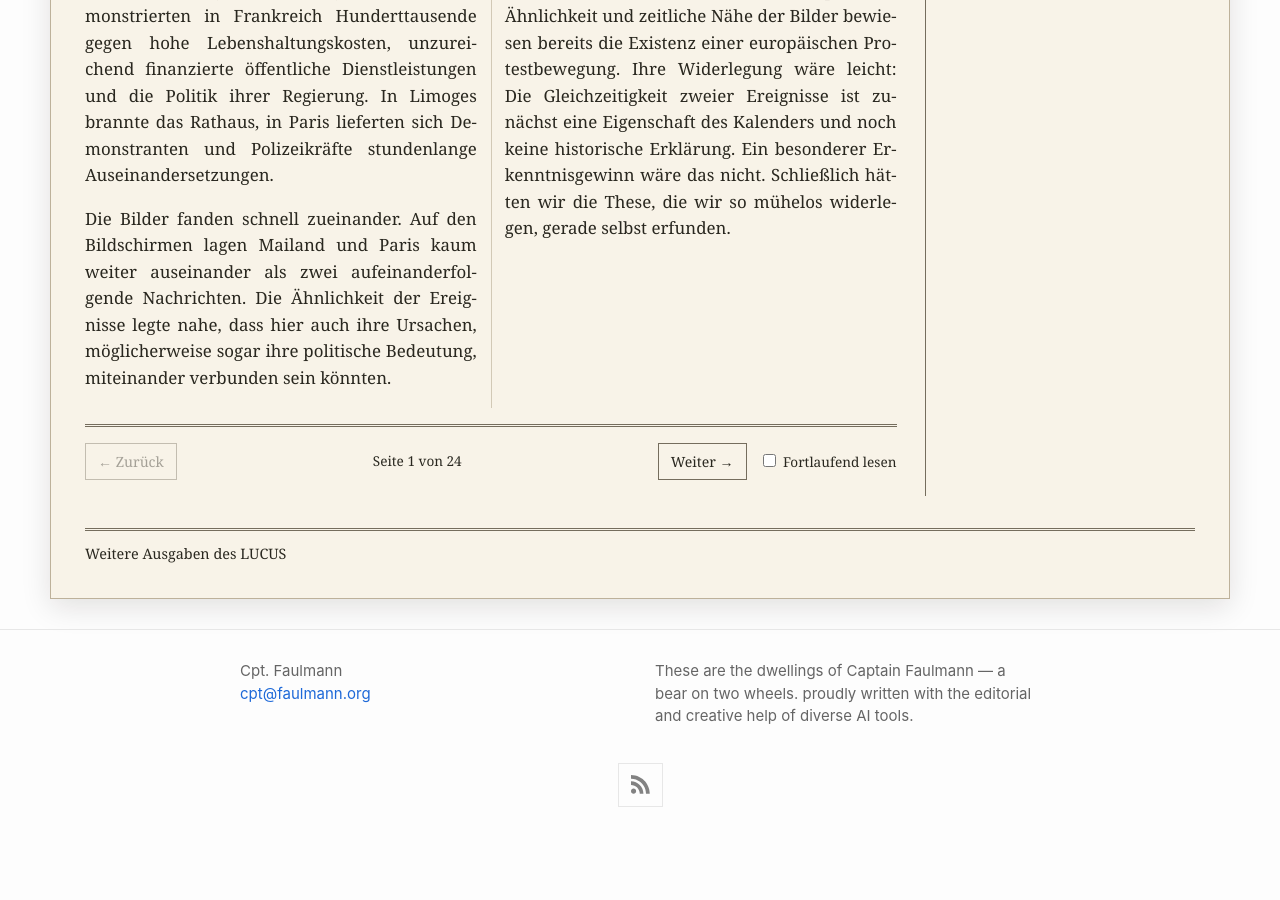
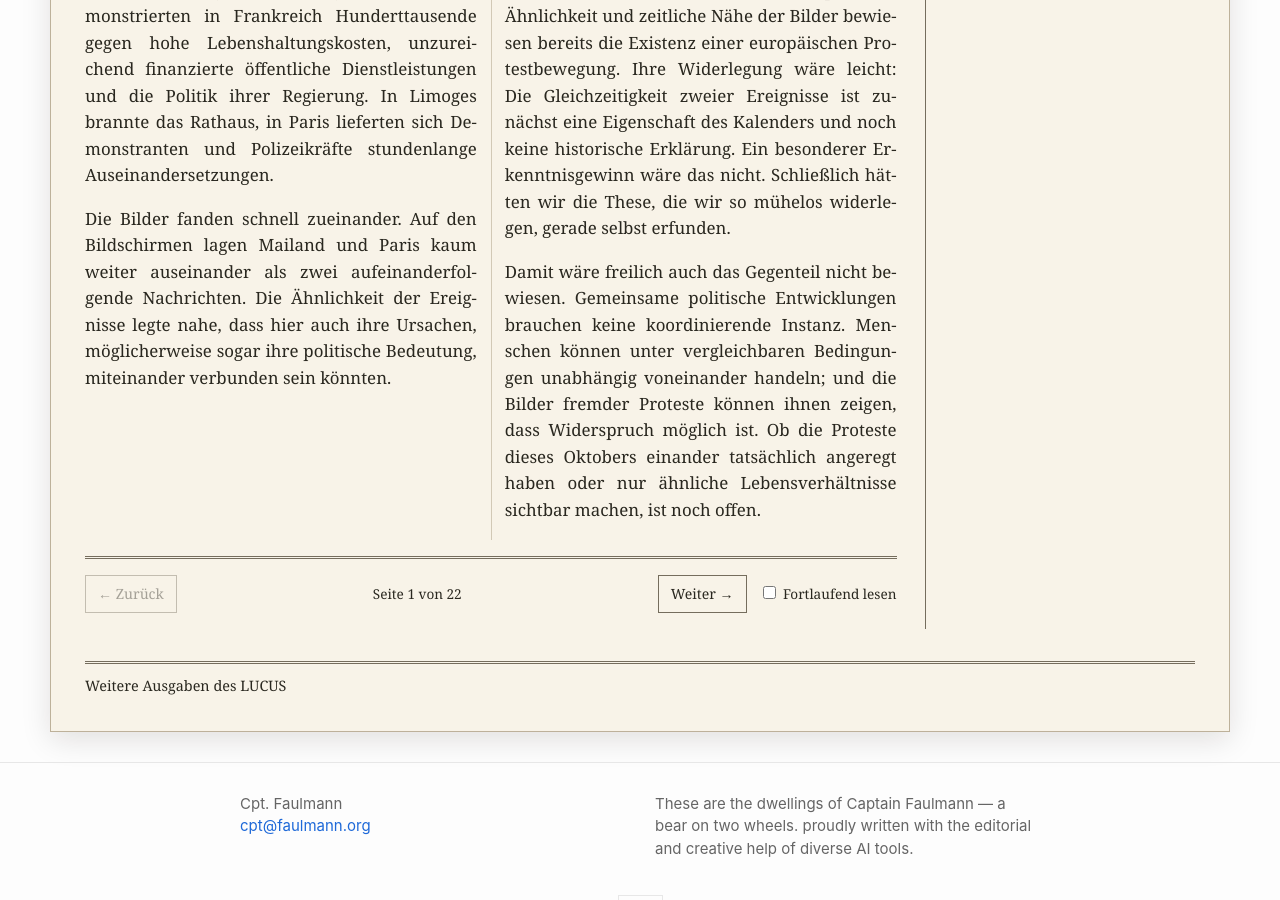
Before and after one commit to cgars/faulmann, a Jekyll site: the page built from _lucus/wenn-die-ohnmacht-auf-die-strasse-geht.md, in a window 1280 px wide and 900 px high, scrolled down 998 px. Built offline with Jekyll 4.4.1, drawn with Linux system fonts in a browser that asks for light colours; before the commit the page ends 1841 px from its top, so only the background shows below that; some of the changed lines change nothing that is shown.

Commit message:
Develop mediated protest diffusion and solidarity; close with Internationale signal image without extending essay

```diff
--- a/_lucus/wenn-die-ohnmacht-auf-die-strasse-geht.md
+++ b/_lucus/wenn-die-ohnmacht-auf-die-strasse-geht.md
@@ -22,7 +22,7 @@
 
 Eine naheliegende Annahme, und eine, aus der sich ein ausgesprochen bequemer Strohmann machen ließe. Wir müssten nur behaupten, die Ähnlichkeit und zeitliche Nähe der Bilder bewiesen bereits die Existenz einer europäischen Protestbewegung. Ihre Widerlegung wäre leicht: Die Gleichzeitigkeit zweier Ereignisse ist zunächst eine Eigenschaft des Kalenders und noch keine historische Erklärung. Ein besonderer Erkenntnisgewinn wäre das nicht. Schließlich hätten wir die These, die wir so mühelos widerlegen, gerade selbst erfunden.
 
-Damit wäre allerdings auch das Gegenteil nicht bewiesen. Zwischen einer bereits organisierten gemeinsamen Bewegung und völlig beziehungslosen Ereignissen liegt ein beträchtliches Feld möglicher gesellschaftlicher Zusammenhänge. Es wäre deshalb ebenso voreilig, einen solchen Zusammenhang allein deshalb auszuschließen, weil sich keine gemeinsame Organisation, kein grenzüberschreitendes Aktionsbündnis und kein verbindliches politisches Programm nachweisen lassen. Gesellschaftliche Entwicklungen benötigen selten eine koordinierende Instanz, um einander zu beeinflussen. Vielmehr dürfte ein erheblicher Teil ihrer Wirkung gerade darin bestehen, dass Menschen in voneinander unabhängigen Situationen ähnliche Erfahrungen machen, diese auf vergleichbare Weise interpretieren und dabei Handlungsmöglichkeiten entdecken, die ihnen zuvor nicht zur Verfügung zu stehen schienen.
+Damit wäre freilich auch das Gegenteil nicht bewiesen. Gemeinsame politische Entwicklungen brauchen keine koordinierende Instanz. Menschen können unter vergleichbaren Bedingungen unabhängig voneinander handeln; und die Bilder fremder Proteste können ihnen zeigen, dass Widerspruch möglich ist. Ob die Proteste dieses Oktobers einander tatsächlich angeregt haben oder nur ähnliche Lebensverhältnisse sichtbar machen, ist noch offen.
 
 Die interessante Frage ist deshalb weniger, ob wir bereits von einer europäischen Protestbewegung sprechen dürfen, sondern was es eigentlich bedeuten würde, wenn eine solche gerade entstünde.
 
@@ -48,7 +48,7 @@
 
 Es handelt sich mithin nicht um eine einfache Kausalität, in der Unzufriedenheit zu Ohnmacht und diese schließlich zum Protest führt.
 
-Eine Demonstration könnte der Versuch sein, individuell erfahrene Ohnmacht durch kollektives Handeln zu überwinden. Ebenso könnte sie aber Ausdruck bereits vorhandener Handlungsfähigkeit sein. Gewerkschaftlich organisierter Protest setzt beispielsweise nicht voraus, dass die Beteiligten zuvor jede Erwartung politischer Wirksamkeit verloren haben.
+Eine Demonstration könnte individuell erfahrene Ohnmacht überwinden oder Ausdruck bereits vorhandener Handlungsfähigkeit sein. Der sichtbare Protest anderer kann dabei neue Handlungsmöglichkeiten vorstellbar machen. Gewerkschaftlich organisierter Protest setzt jedenfalls nicht voraus, dass Beteiligte zuvor jede Erwartung politischer Wirksamkeit verloren haben.
 
 Hier droht unsere Argumentation sonst zirkulär zu werden. Aus der Teilnahme an einem Protest lässt sich nicht ohne Weiteres eine vorausgegangene Erfahrung von Ohnmacht erschließen, um diese Erfahrung anschließend zur Ursache eben jener Teilnahme zu erklären. Menschen können handeln, weil sie Veränderung für möglich halten, weil sie einer Institution widersprechen möchten oder weil ihnen bereits die öffentliche Artikulation ihrer Haltung wichtig ist.
 
@@ -138,23 +138,21 @@
 
 Wir können also eine mögliche Rückkopplung zwischen staatlichem Eingreifen, wechselseitigem Misstrauen und erneuter Mobilisierung untersuchen, ohne sie für diesen Protesttag als Ursache zu behaupten. Gewalt ist nicht die notwendige Sprache der Ohnmacht. Sie kann kalkuliert, situativ hervorgebracht, provoziert, verhindert oder begrenzt werden. Für jede dieser Möglichkeiten benötigen wir mehr als die Ähnlichkeit der Bilder.
 
-## V. Die Wirklichkeit und ihre nachträgliche Vereinheitlichung
+## V. Bilder, Signale und ihre möglichen Verbindungen
 
-Während auf den Straßen gestritten wird, findet eine zweite Auseinandersetzung um die Bedeutung dieser Ereignisse statt. Sie vollzieht sich in politischen Stellungnahmen, journalistischen Berichten und sozialen Medien.
+Während auf den Straßen gestritten wird, findet eine weitere Auseinandersetzung um die Bedeutung dieser Ereignisse statt. Bilder aus verschiedenen Städten liegen auf Bildschirmen nur einen Schnitt voneinander entfernt. Sie können eine Einheit suggerieren, wo sich die Beteiligten weder kennen noch dieselben Ziele verfolgen.
 
-Dort erscheinen Demonstrationen häufig als Abfolge verdichteter Bilder. Unterschiedliche Städte liegen nur einen Schnitt voneinander entfernt, friedliche Kundgebungen und gewaltsame Auseinandersetzungen können in derselben Bildstrecke aufeinanderfolgen. Der Zusammenhang entsteht dann nicht notwendig zwischen den Beteiligten, sondern zunächst in der Darstellung ihrer Handlungen.
+Mitunter wird dieser Eindruck gezielt erzeugt. Anfang Oktober berichtete eine NewsGuard-Analyse über ältere Aufnahmen französischer Proteste, die als aktuelle Belege für ein größeres Ausmaß an Chaos und Gewalt verbreitet worden seien. Aber die mediale Nähe der Ereignisse besitzt noch eine andere mögliche Wirkung.
 
-Mitunter geschieht dies gezielt. Anfang Oktober berichtete eine NewsGuard-Analyse über ältere Aufnahmen französischer Proteste, die als aktuelle Belege für ein größeres Ausmaß an Chaos und Gewalt verbreitet worden seien. Doch das Problem reicht über irreführende Videos hinaus.
+Die Bilder werden nicht nur von Beobachtern gesehen. Sie erreichen auch Menschen, die selbst über ihre Lebensverhältnisse und politischen Möglichkeiten nachdenken. Wer andernorts Widerspruch sieht, kann beginnen, die eigene Lage nicht länger für unveränderlich zu halten. Der Protest anderer wäre dann nicht bloß Gegenstand einer Nachricht, sondern ein Anstoß eigenen Handelns.
 
-Auch eine sorgfältige journalistische Zusammenfassung muss auswählen, ordnen und gewichten. Das ist kein Argument gegen die Einordnung von Ereignissen. Es ist ein Argument dafür, sichtbar zu halten, welche Gemeinsamkeiten beobachtet wurden und welche erst aus unserer Darstellung hervorgehen.
+Die Bewegungsforschung bezeichnet die grenzüberschreitende Übertragung von Protestideen und Handlungsformen als *Diffusion*. Doug McAdam und Dieter Rucht haben gezeigt, dass dabei neben unmittelbaren Beziehungen auch nichtrelationale Informationswege eine Rolle spielen. Eine gemeinsame Organisation ist dafür keine notwendige Bedingung. Eine theoretisch mögliche Übertragung ist allerdings noch kein Nachweis, dass sie zwischen Mailand und Frankreich in diesem Oktober stattgefunden hat.
 
-Wir haben uns diese Schwierigkeit schon zu Beginn des Essays vorgeführt. Mailand, Paris und Limoges lassen sich in wenigen Sätzen zu einem europäischen Protesttag verbinden. Das ergibt eine eindrucksvolle Erzählung. Ob es darüber hinaus auch eine zusammengehörige gesellschaftliche Entwicklung ergibt, ist eine andere Frage.
+Auch die gemeinsame soziale Lage allein bewiese einen solchen Austausch nicht. Vergleichbare Verhältnisse können unabhängig voneinander ähnliche Proteste hervorbringen. Es ist deshalb sinnvoll, zwischen einer europäischen Protestwelle aus ähnlichen Bedingungen und einer Bewegung zu unterscheiden, die ihre Gemeinsamkeit im gegenseitigen Wahrnehmen und Handeln entwickelt. Keine von beiden muss ein gemeinsames Hauptquartier besitzen.
 
-Mit der Zuschreibung "links" verhält es sich ähnlich. Gewerkschaftliche Organisation und sozialpolitische Forderungen liefern gute Gründe, Teile der Mobilisierung in einer linken politischen Tradition zu verorten. Sie sagen aber noch nichts Abschließendes über die politische Selbstbeschreibung aller Beteiligten, über gegenseitige Beziehungen zwischen den Protesten oder über die Entstehung einer gemeinsamen Bewegung.
+Mit der Zuschreibung "links" verhält es sich ähnlich. Gewerkschaftliche Organisation und sozialpolitische Forderungen verorten Teile der Mobilisierung in einer linken Tradition. Sie entscheiden aber nicht darüber, wie alle Beteiligten sich verstehen oder ob aus verschiedenen Protesten eine gemeinsame politische Praxis entsteht.
 
-Die entscheidende empirische Frage wäre deshalb, ob sich mehr beobachten lässt als ein Gleichklang der Themen: Greifen Demonstrierende und Organisationen die Forderungen anderer Länder auf? Werden Erfahrungen über Grenzen hinweg ausgetauscht? Entstehen gemeinsame Deutungen, Netzwerke, Formen der Mobilisierung oder wechselseitige Erwartungen? Eine europäische Bewegung müsste keine zentral geleitete Organisation besitzen. Aber irgendeine Form des Zusammenhangs müsste sich zeigen lassen.
-
-Wenn wir eine solche Bewegung lediglich wegen ähnlicher prekärer Verhältnisse vermuten, hätten wir ihre mögliche gemeinsame Ursache mit ihrer tatsächlichen politischen Verbindung verwechselt. Und wenn wir ihre Existenz allein deshalb verneinen, weil noch kein gemeinsames Manifest vorliegt, hätten wir möglicherweise gerade den Prozess übersehen, den wir untersuchen wollten.
+Schließlich wäre auch mediale Inspiration nicht schon Solidarität. Wer eine Protestform übernimmt, kann dies aus rein praktischen Gründen tun. Solidarität begänne dort, wo Menschen im Kampf anderer eine Angelegenheit erkennen, die auch sie selbst betrifft. Ob wir davon gegenwärtig Zeugen werden, ist offen. Doch eine solche Anerkennung müsste nicht erst von einer gemeinsamen Organisation beschlossen werden.
 
 ## VI. Von der Wirksamkeit und der Bedeutung des Handelns
 
@@ -202,37 +200,23 @@
 
 Dabei wäre ebenso denkbar, dass gerade diese vermeintliche Unvollständigkeit den eigentlichen Gegenstand unserer Untersuchung bildet.
 
-Eine politische Bewegung muss ihre Bedeutung nicht notwendig bereits kennen, bevor sie zu handeln beginnt.
-
-Sie kann diese Bedeutung auch erst im gemeinsamen Handeln hervorbringen, verändern und gelegentlich wieder verlieren.
-
-Das macht ihre Untersuchung nicht einfacher.
-
-Aber vielleicht etwas weniger abhängig von der Erwartung, die gesellschaftliche Wirklichkeit müsse sich rechtzeitig für unsere begrifflichen Ordnungssysteme entscheiden.
+Eine politische Bewegung muss ihre Bedeutung nicht notwendig bereits kennen, bevor sie zu handeln beginnt. Sie kann sie im gemeinsamen Handeln hervorbringen, verändern und wieder verlieren. Und das Handeln anderer kann dafür bedeutsam werden, selbst wenn zwischen den Beteiligten noch keine gemeinsame Organisation besteht.
 
 ## VII. Eine europäische Bewegung?
 
-Bleibt die Frage, von der wir ausgegangen sind: Beobachten wir in den Demonstrationen dieses Oktobers den Anfang einer europäischen Protestbewegung, die auf Erfahrungen gesellschaftlicher Unsicherheit und politischer Wirkungslosigkeit reagiert?
+Bleibt die Frage, ob in den Protesten dieses Oktobers der Anfang einer europäischen Bewegung sichtbar wird. Wir haben gute Gründe, vergleichbare gesellschaftliche Unsicherheiten und Erfahrungen mangelnder politischer Einflussmöglichkeiten zu untersuchen. Wir haben keinen Grund, aus diesen Erfahrungen schon eine einheitliche politische Identität abzuleiten.
 
-Zunächst müssen wir uns eingestehen, wie viel an dieser Frage noch Hypothese ist. Wir wissen aus den Forderungen und der sozialen Zusammensetzung einzelner Mobilisierungen nicht ohne Weiteres, welche subjektiven Erfahrungen die Teilnehmer verbinden. Wir wissen ebenso wenig allein aus gewerkschaftlicher Beteiligung, ob alle Protestierenden dieselbe politische Richtung vertreten.
+Auch der Aufstieg der politischen Rechten, zu dessen Erklärung häufig Prekarität und Statusangst herangezogen werden, liefert keine einfache Schablone. Weder leben alle ihre Anhänger unter materiell prekären Bedingungen, noch richten sich ihre politischen Angebote notwendig gegen solche Verhältnisse. Die neue Mobilisierung auf den Straßen lässt sich deshalb nicht schon als spiegelbildliche Bewegung von rechts nach links beschreiben.
 
-Dass soziale Proteste häufig als links gelten, ist historisch verständlich. Gewerkschaften und sozialpolitische Organisationen prägen ihre Sprache und schaffen Möglichkeiten gemeinsamen Handelns. Diese Prägung ist ein Befund über Teile der Bewegung. Sie ersetzt nicht die Untersuchung dessen, was außerhalb der bestehenden Organisationen möglicherweise neu entsteht.
+Gewerkschaften und sozialpolitische Organisationen prägen manche der Proteste ausdrücklich links. Andere Akteure bringen eigene Forderungen und Erfahrungen mit. Und die Gewalt einzelner Gruppen wie auch die Verletzungen durch staatliche Einsatzmittel verlangen eine eigenständige Untersuchung. Nichts davon beweist oder widerlegt eine gesamteuropäische Bewegung.
 
-Der Aufstieg rechter und autoritärer Kräfte in den vergangenen Jahren kann dabei als Vergleichsfolie dienen. Auch zu seiner Erklärung wurden Unsicherheit, Statusangst und politische Ohnmacht herangezogen. Aber seine Träger und seine politischen Angebote lassen sich nicht insgesamt auf materielle Prekarität reduzieren. Die vermeintlich gemeinsame Ursache unterschiedlicher politischer Mobilisierungen bleibt selbst erklärungsbedürftig.
+Vielleicht liegt ihre mögliche Gemeinsamkeit weniger in einer gemeinsamen Organisation als in einer geteilten gesellschaftlichen Lage und dem, was Menschen voneinander wahrnehmen. Die Bilder eines Protests können andernorts die Vorstellung eröffnen, selbst handeln zu können. Dafür braucht es keine Absprachen. Ob eine solche gegenseitige Inspiration tatsächlich stattfindet, dürfen wir aus der Gleichzeitigkeit der Ereignisse freilich nicht erschließen.
 
-Ebenso wenig dürfen wir aus den Ausschreitungen eine einheitliche politische Haltung der Demonstrierenden ableiten. Die Gewalt einiger Beteiligter und die schweren Verletzungen durch staatliche Einsatzmittel sind Vorgänge, die ihre eigene Untersuchung und Verantwortung verlangen. Sie sind nicht der Beweis, dass eine europäische Bewegung geboren wird, und ebenso wenig ihr Gegenbeweis.
+Und vielleicht beginnt Solidarität genau dort, wo der fremde Protest nicht nur als Vorbild, sondern als Ausdruck einer eigenen Angelegenheit verstanden wird. Was daraus politisch entsteht, steht noch nicht fest. Dass eine Demonstration nicht unmittelbar ihre Forderungen durchsetzt, entscheidet weder über ihre Bedeutung für die Beteiligten noch über die Beziehungen, die aus ihr erwachsen können.
 
-Was sich gegenwärtig erkennen lässt, ist die Möglichkeit, dass Menschen unter verschiedenen gesellschaftlichen Bedingungen neue Formen gemeinsamer Handlungsfähigkeit suchen oder bereits vorhandene nutzen. Ob diese Formen einander über Grenzen hinweg beeinflussen und eine dauerhafte gemeinsame politische Sprache ausbilden, muss sich erst zeigen.
+"Völker, hört die Signale!", heißt es in der *Internationale*. Das Lied stammt aus einer organisierten politischen Tradition; es beweist nichts über die Ereignisse unseres Oktobers. Aber sein Aufruf erinnert an eine Möglichkeit, die unsere Suche nach gemeinsamen Institutionen leicht übersieht:
 
-Vielleicht entsteht daraus eine linke Gegenbewegung zu autoritären Entwicklungen. Vielleicht bleiben es überwiegend nationale Mobilisierungen, die ähnliche Forderungen formulieren, ohne einen gemeinsamen politischen Zusammenhang zu entwickeln. Und möglicherweise liegen die wichtigsten Folgen zunächst nicht in Wahlergebnissen oder neuen Organisationen, sondern in veränderten Erwartungen an die eigene Wirksamkeit.
-
-Hier berühren wir den Unterschied zwischen Erfolg und Bedeutung, den unsere Untersuchung nicht preisgeben sollte. Eine Demonstration muss ihre Forderungen nicht sofort durchsetzen, um für die Beteiligten politisch bedeutsam zu sein. Aber diese mögliche Bedeutung dürfen wir nicht an ihrer Stelle behaupten. Auch sie verlangt Aufmerksamkeit für das, was die Menschen selbst über ihr Handeln sagen und später daraus machen.
-
-Die Bilder vom Oktober werden uns erhalten bleiben. Ob die Beziehungen zwischen den Menschen, die darin erscheinen, ebenso dauerhaft sind, wissen wir nicht.
-
-Es könnte sich herausstellen, dass wir eine Bewegung zu früh benannt haben. Es könnte auch sein, dass wir ihre Anfänge übersehen, weil wir auf vertraute Organisationsformen und politische Etiketten warten.
-
-Die Geschichte ist nicht verpflichtet, unseren Begriffen rechtzeitig entgegenzukommen.
+Die Signale müssen nicht aus einer gemeinsamen Zentrale kommen, um gemeinsam gehört zu werden.
 
 
 ---
@@ -254,6 +238,8 @@
 * [Clifford Stott und Stephen Reicher: "How Conflict Escalates", *Sociology* (1998)](https://doi.org/10.1177/0038038598032002007)
 * [Clifford Stott und Stephen Reicher: "Crowd action as intergroup process", *European Journal of Social Psychology* (1998)](https://research-portal.st-andrews.ac.uk/en/publications/crowd-action-as-intergroup-process-introducing-the-police-perspec/)
 
+* [Doug McAdam und Dieter Rucht: „The Cross-National Diffusion of Movement Ideas“ (*The Annals*, 1993)](https://doi.org/10.1177/0002716293528001005)
+* [Emil Luckhardt: Deutsche Fassung der *Internationale* (1910)](https://de.wikipedia.org/wiki/Die_Internationale)
 * Albert O. Hirschman: *Exit, Voice, and Loyalty* (1970).
 * Hannah Arendt: *Vita activa oder Vom tätigen Leben* (dt. Ausgabe 1960).
 * Pierre Rosanvallon: *La Contre-démocratie* (2006).
```
